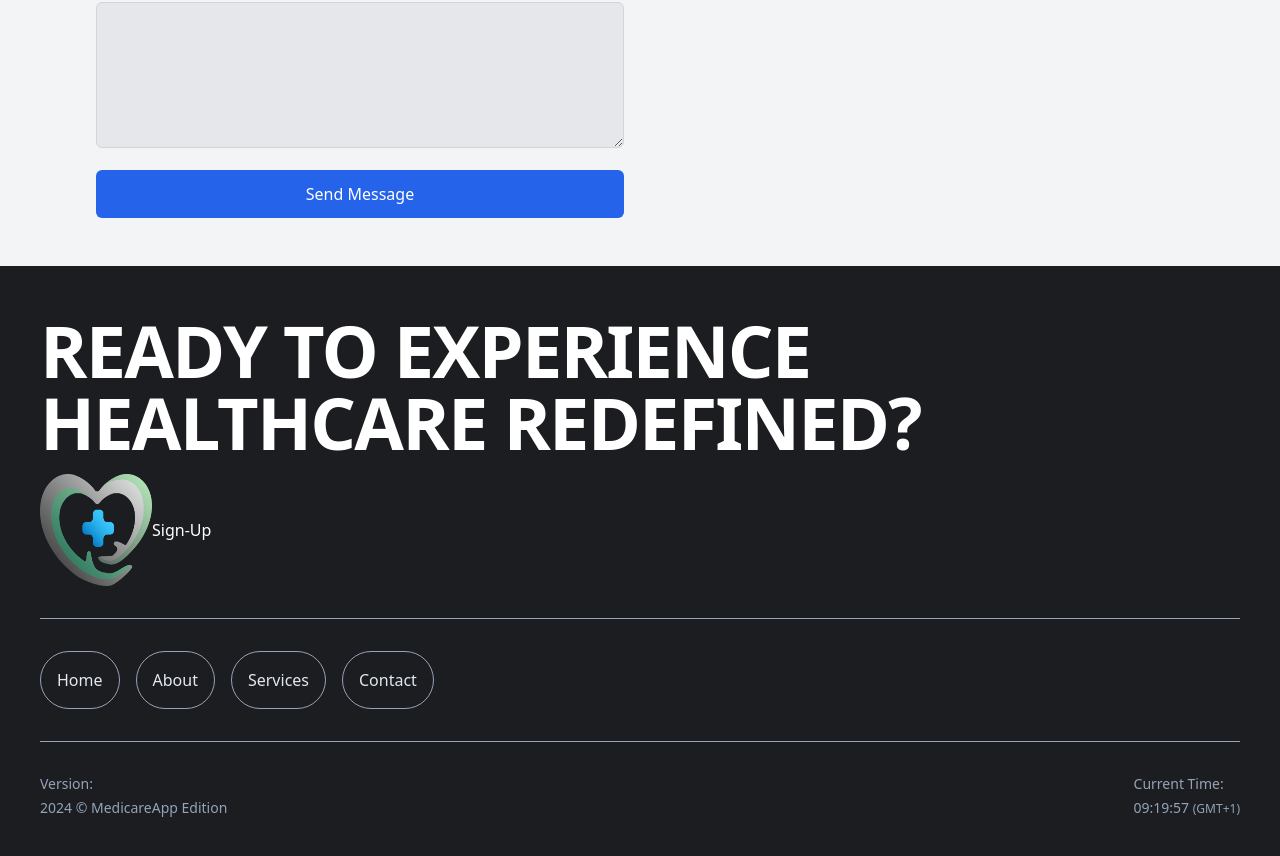
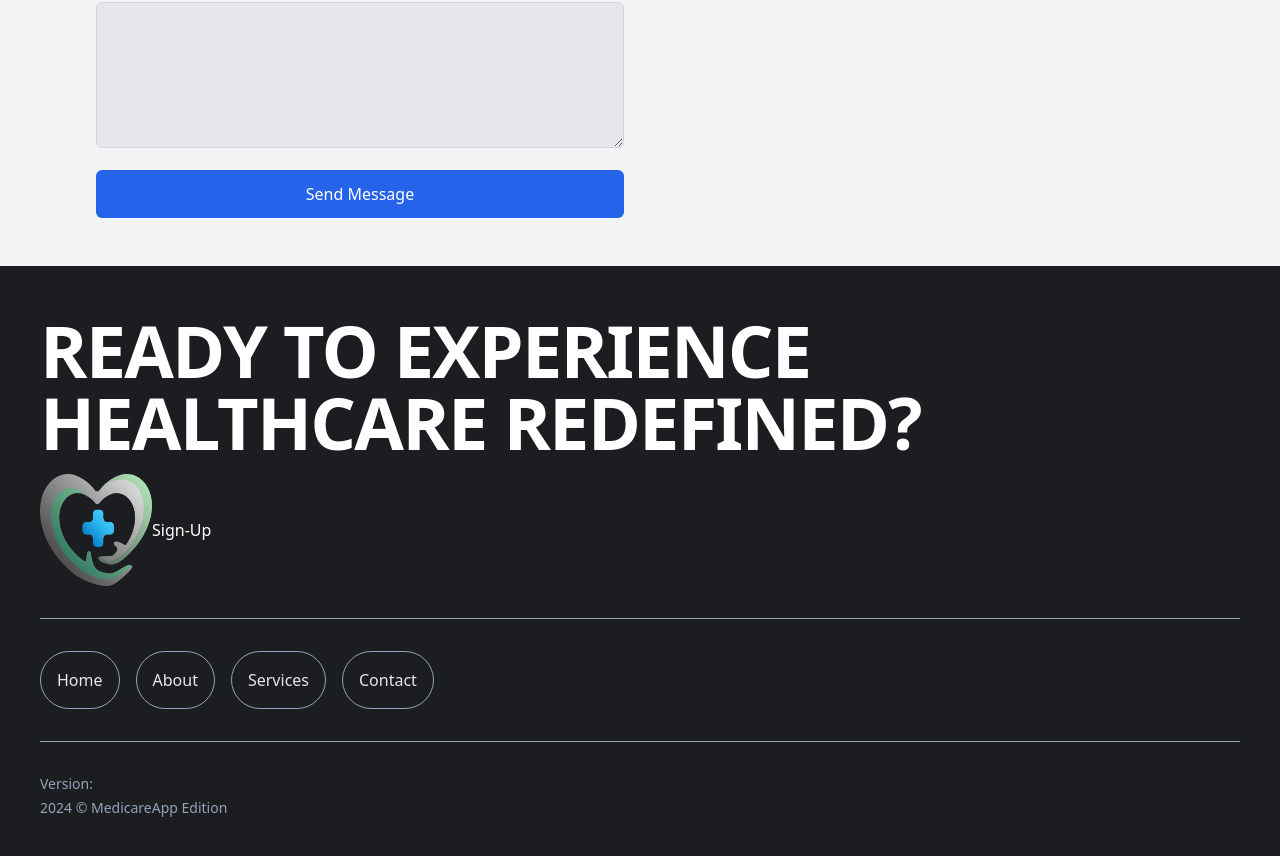
Before and after one commit to krishnawebdev2024/MediCare, a React (Vite) app: page /contact in a window 1280 px wide. Shown: the part 502-1358 px from the top of the page. Built offline with nearby package versions, Linux system fonts and the light colour scheme.

Commit message:
trynewfooter

```diff
--- a/src/App.jsx
+++ b/src/App.jsx
@@ -9,7 +9,7 @@ import Hero from "./PageComponents/Hero/Hero";
 import About from "./PageComponents/About/About";
 import Services from "./PageComponents/Services/Services";
 import Contact from "./PageComponents/Contact/Contact";
-import Footer from "./PageComponents/Footer/Footer";
+import FooterLatest from "./PageComponents/FooterLatest/FooterLatest";
 
 export default function App() {
   const [isLoading, setIsLoading] = useState(true);
@@ -45,7 +45,8 @@ export default function App() {
           <Route path="/services" element={<Services />} />
           <Route path="/contact" element={<Contact />} />
         </Routes>
-        <Footer />
+
+        <FooterLatest />
       </Router>
     </>
   );
--- /dev/null
+++ b/src/PageComponents/FooterLatest/FooterLatest.jsx
@@ -0,0 +1,68 @@
+import React from "react";
+import { Link } from "react-router-dom";
+import Logo from "../../assets/Logo.png";
+
+// Main Footer Component
+const FooterLatest = () => {
+  return (
+    <div>
+      <section className="flex flex-col justify-between bg-[#1C1D20] px-6 pt-12 text-white sm:px-10 sm:py-18">
+        {/* Heading with responsive text size */}
+        <div>
+          <p className="text-3xl font-bold uppercase tracking-tight text-left sm:text-2xl md:text-4xl lg:text-6xl xl:text-7xl">
+            Ready to Experience Healthcare Redefined?
+          </p>
+          <div className="mt-4">
+            <Link to="/patient-signup" className="hover:text-gray-300">
+              <div className="flex items-center">
+                <img src={Logo} alt="Logo" className="w-28 h-28" />
+                <p className="text-white ">Sign-Up</p>
+              </div>
+            </Link>
+          </div>
+        </div>
+
+        {/* Horizontal line with consistent width and spacing */}
+        <div className="w-full h-[1px] bg-slate-400 my-8 mx-auto" />
+
+        {/* Buttons section with responsive layout */}
+        <div className="flex flex-wrap gap-4">
+          <Link to="/" className="hover:text-gray-300">
+            <Button label="Home" />
+          </Link>
+          <Link to="/about" className="hover:text-gray-300">
+            <Button label="About" />
+          </Link>
+          <Link to="/services" className="hover:text-gray-300">
+            <Button label="Services" />
+          </Link>
+          <Link to="/contact" className="hover:text-gray-300">
+            <Button label="Contact" />
+          </Link>
+        </div>
+
+        {/* Horizontal line */}
+        <div className="w-full h-[1px] bg-slate-400 my-8 mx-auto" />
+
+        {/* Bottom information row */}
+        <div className="flex flex-col md:flex-row items-center justify-between bg-[#1C1D20] text-white mb-10">
+          <div className="flex flex-col">
+            <p className="text-sm font-medium text-slate-400 mb-1">Version:</p>
+            <p className="text-sm text-slate-400">2024 © MedicareApp Edition</p>
+          </div>
+        </div>
+      </section>
+    </div>
+  );
+};
+
+// Button Component
+const Button = ({ label }) => {
+  return (
+    <button className="p-4 rounded-full border-[1px] border-slate-400 hover:bg-slate-600 transition duration-300 text-slate-200">
+      {label}
+    </button>
+  );
+};
+
+export default FooterLatest;
```
